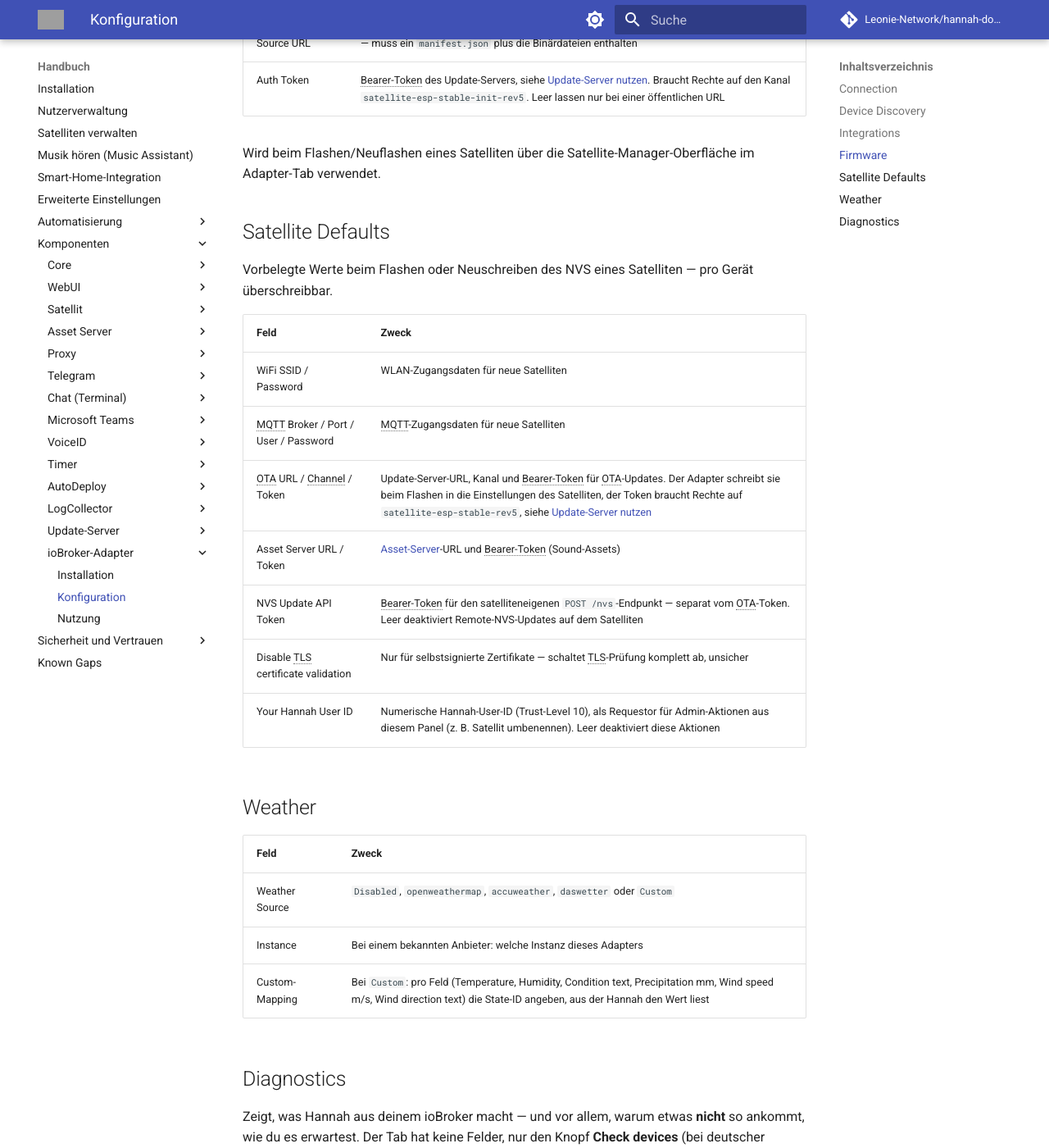
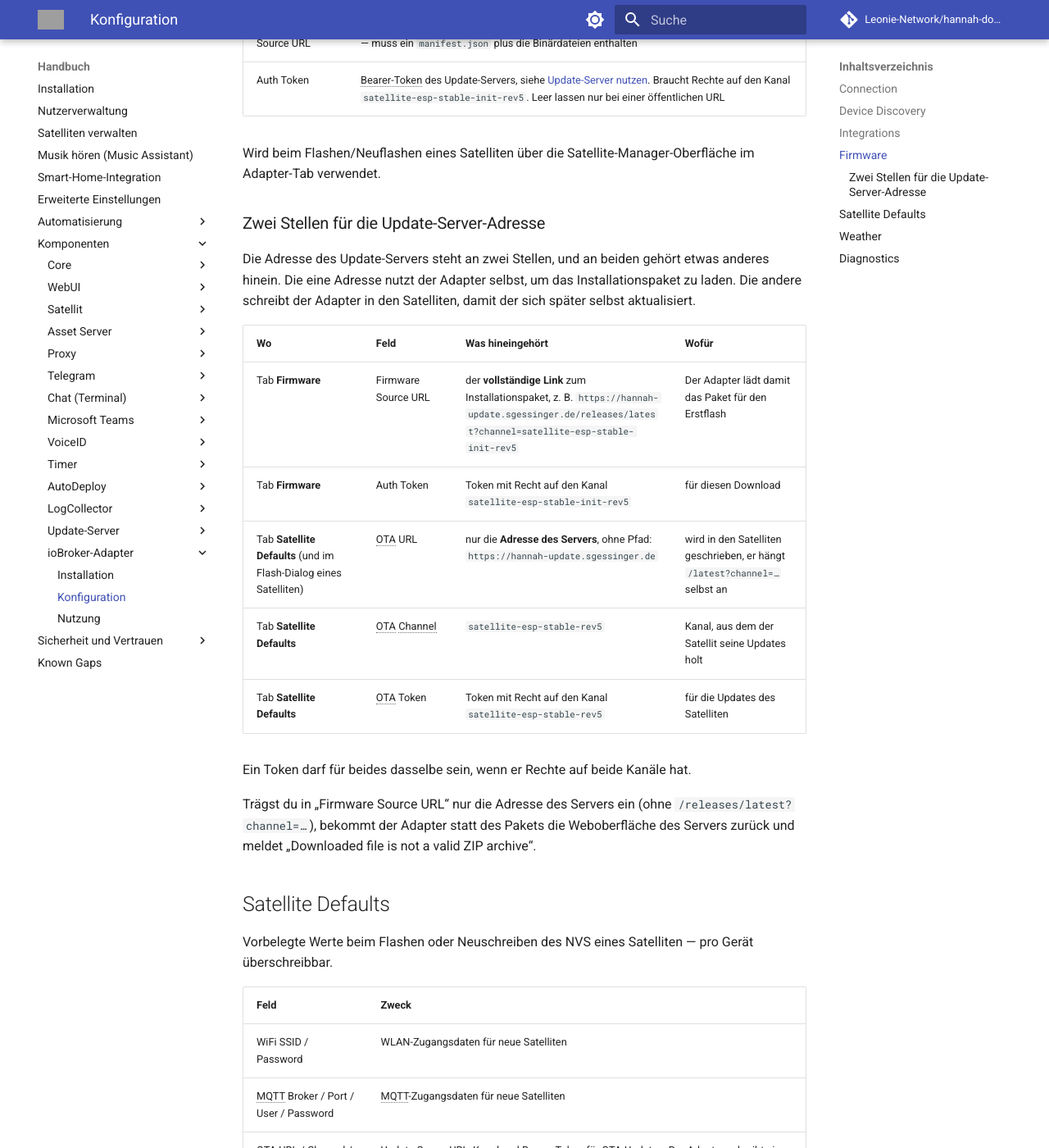
Before and after one commit to Leonie-Network/hannah-docs, an MkDocs documentation site: the page built from docs/components/iobroker-adapter/configuration.md, in a window 1280 px wide and 1400 px high, scrolled down 1452 px. Shown: the whole window at 82% size. Built offline with MkDocs 1.6.1 and Material for MkDocs 9.7.7, drawn with Linux system fonts in a browser that asks for light colours; comment, search, counter and statistics services are not loaded; grey boxes are pictures that could not be loaded.

Commit message:
docs(adapter): say which update server address goes into which field
The Firmware tab wants the full link to the installation package, the
Satellite Defaults want the bare server address that is written into
the satellite. Add a table for both, and the error a wrong entry causes.

Co-Authored-By: Claude Sonnet 5.5 <noreply@anthropic.com>

```diff
--- a/docs/components/iobroker-adapter/configuration.md
+++ b/docs/components/iobroker-adapter/configuration.md
@@ -44,6 +44,26 @@ flashst oder deren OTA-Updates auslöst.
 
 Wird beim Flashen/Neuflashen eines Satelliten über die Satellite-Manager-Oberfläche im
 Adapter-Tab verwendet.
+
+### Zwei Stellen für die Update-Server-Adresse
+
+Die Adresse des Update-Servers steht an zwei Stellen, und an beiden gehört etwas anderes hinein.
+Die eine Adresse nutzt der Adapter selbst, um das Installationspaket zu laden. Die andere
+schreibt der Adapter in den Satelliten, damit der sich später selbst aktualisiert.
+
+| Wo | Feld | Was hineingehört | Wofür |
+|---|---|---|---|
+| Tab **Firmware** | Firmware Source URL | der **vollständige Link** zum Installationspaket, z. B. `https://hannah-update.sgessinger.de/releases/latest?channel=satellite-esp-stable-init-rev5` | Der Adapter lädt damit das Paket für den Erstflash |
+| Tab **Firmware** | Auth Token | Token mit Recht auf den Kanal `satellite-esp-stable-init-rev5` | für diesen Download |
+| Tab **Satellite Defaults** (und im Flash-Dialog eines Satelliten) | OTA URL | nur die **Adresse des Servers**, ohne Pfad: `https://hannah-update.sgessinger.de` | wird in den Satelliten geschrieben, er hängt `/latest?channel=…` selbst an |
+| Tab **Satellite Defaults** | OTA Channel | `satellite-esp-stable-rev5` | Kanal, aus dem der Satellit seine Updates holt |
+| Tab **Satellite Defaults** | OTA Token | Token mit Recht auf den Kanal `satellite-esp-stable-rev5` | für die Updates des Satelliten |
+
+Ein Token darf für beides dasselbe sein, wenn er Rechte auf beide Kanäle hat.
+
+Trägst du in „Firmware Source URL“ nur die Adresse des Servers ein (ohne `/releases/latest?channel=…`),
+bekommt der Adapter statt des Pakets die Weboberfläche des Servers zurück und meldet
+„Downloaded file is not a valid ZIP archive“.
 
 ## Satellite Defaults
 
```
